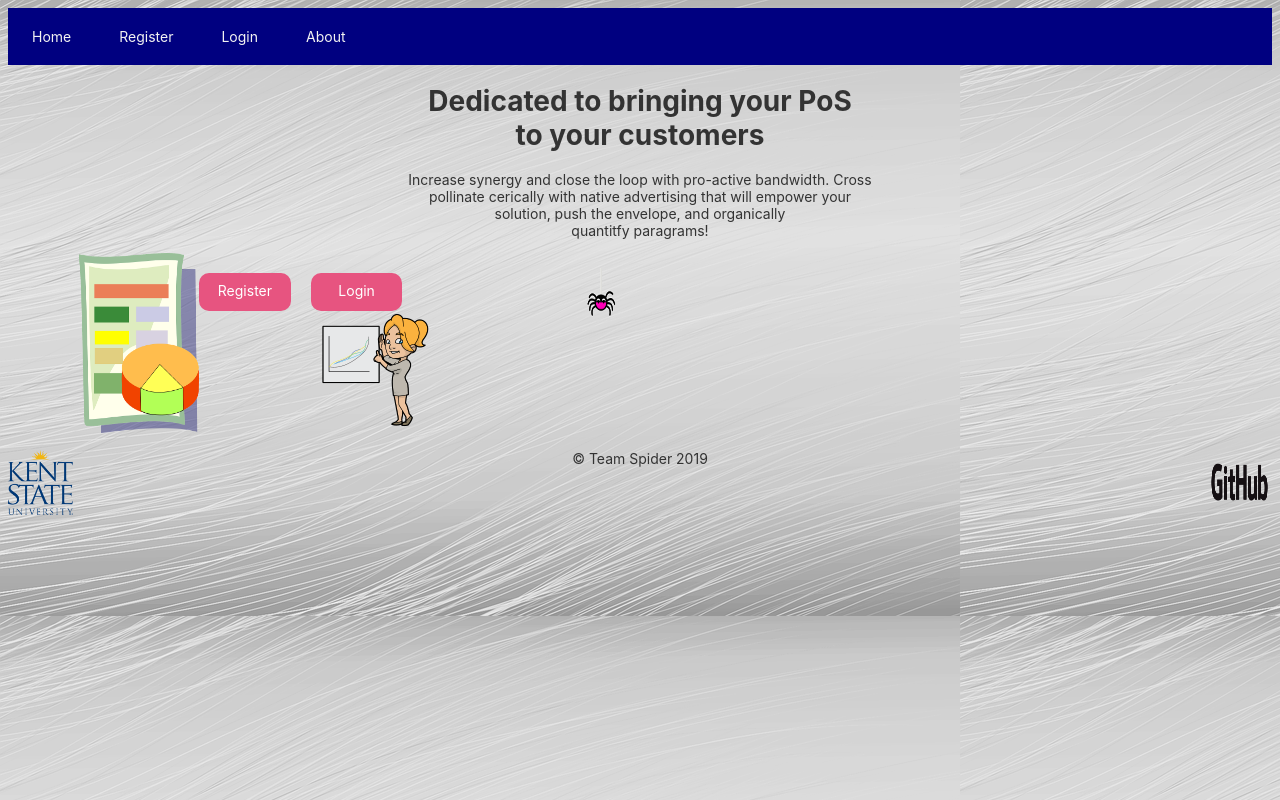
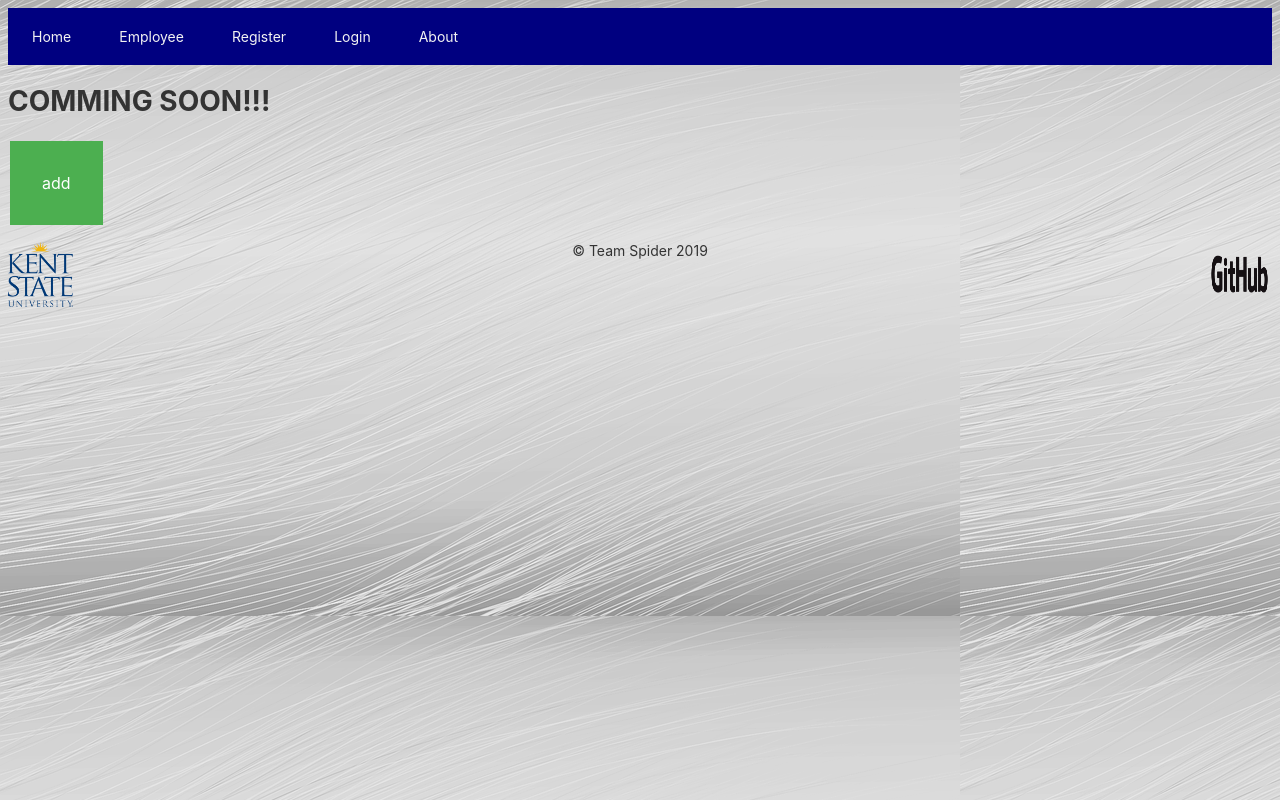
Before and after one commit to DataByne/uraPointOfSale, an Angular app: page /employees in a window 1280 px wide. Built offline with nearby package versions, Linux system fonts and the light colour scheme.

Commit message:
update employee components, routing information, and fix absolute for links and assets

```diff
--- a/src/app/header/header.component.html
+++ b/src/app/header/header.component.html
@@ -20,8 +20,9 @@
 </style>
 
 <div class="navbar">
-  <a class="active" routerLink="landingPage" routerLinkActive="active">Home</a>
-  <a routerLink="registration" routerLinkActive="active">Register</a>
-  <a routerLink="login" routerLinkActive="active">Login</a>
-  <a routerLink="about">About</a>
+  <a class="active" routerLink="/" routerLinkActive="active">Home</a>
+  <a routerLink="/employees" routerLinkActive="active">Employee</a>
+  <a routerLink="/register" routerLinkActive="active">Register</a>
+  <a routerLink="/login" routerLinkActive="active">Login</a>
+  <a routerLink="/about">About</a>
 </div>
--- a/src/app/insert-employee/insert-employee.component.css
+++ b/src/app/insert-employee/insert-employee.component.css
@@ -60,7 +60,7 @@ input {
 .employee-form{
   background-color: lightblue;
 	float:left;
-	width: 50%;
+	width: 100%;
 }
 .form-label{
   background-color: #008B8B;
--- a/src/app/insert-employee/insert-employee.component.html
+++ b/src/app/insert-employee/insert-employee.component.html
@@ -23,4 +23,4 @@
           <div><label>Position</label><input type="text" name="position" placeholder="position" required></div><br>
           <button class="btn-submit" type="submit" name="btnInsert">Insert New Record</button>
         </fieldset>
-    </form>
+  </form>
--- a/src/app/landing-page/landing-page.component.html
+++ b/src/app/landing-page/landing-page.component.html
@@ -54,13 +54,13 @@ left:-10ex;
  <h1> Dedicated to bringing your PoS <br> to your customers</h1>
  <p> Increase synergy and close the loop with pro-active bandwidth. Cross <br> pollinate cerically with native advertising that will empower your <br> solution, push the envelope, and organically <br> quantitfy paragrams! </p>
 <div class="btn">
- <a class="btn-text" routerLink="/registration" routerLinkActive="active">Register</a>
+ <a class="btn-text" routerLink="/register" routerLinkActive="active">Register</a>
  </div>
 
 <div class="btn">
 <a class ="btn-text" routerLink="/login" routerLinkActive="active">Login</a>
  </div>
 </div>
-<img class="pic1" src="assets/images/spreadsheet.png" height = 180ex width = 120ex>
-<img class="pic2" src="assets/images/spider.gif" height=50ex width=40ex/>
-<img class="pic3" src="assets/images/graph.png"/>
+<img class="pic1" src="/assets/images/spreadsheet.png" height = 180ex width = 120ex>
+<img class="pic2" src="/assets/images/spider.gif" height=50ex width=40ex/>
+<img class="pic3" src="/assets/images/graph.png"/>
--- a/src/app/list-employee/list-employee.component.html
+++ b/src/app/list-employee/list-employee.component.html
@@ -2,10 +2,7 @@
 <h1>COMMING SOON!!!</h1>
 <div class="navbar">
 
+<a class ="btn-text" routerLink="/employees/add" routerLinkActive="active"><div class="btn">add</div></a>
+
 
 </div>
-<form class="employee-form" method='POST'>
- <h3>list all the employee here</h3>
- <button class="btn-submit" type="submit" name="btnInsert">Insert</button>
- <button class="btn-submit" type="submit" name="btnDelete">Delete</button>
-   </form>
```
Also changed, not shown: src/app/app.module.ts (+4 -4 lines).
